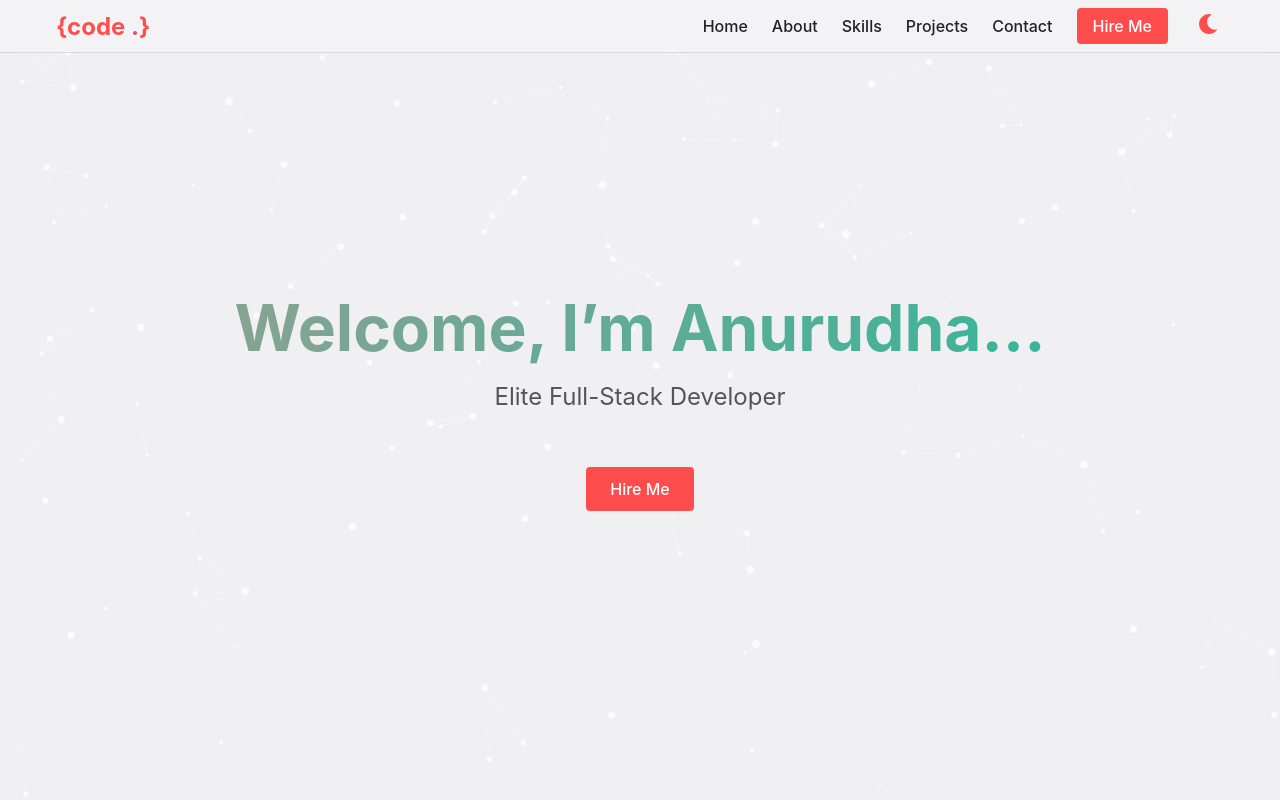
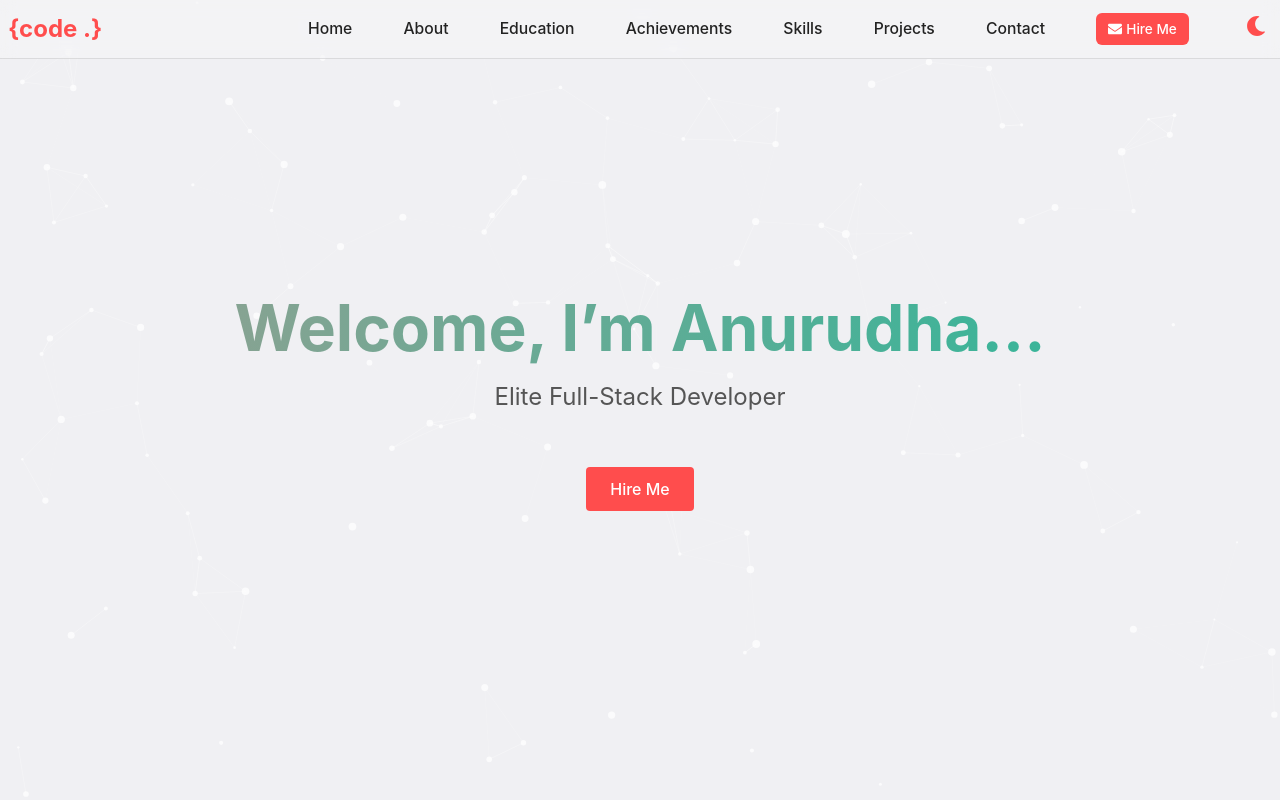
Before and after one commit to anurudha07/Anurudha-s-Portfolio, a React (Create React App) app in the folder frontend/: page / in a window 1280 px wide. Shown: the top 800 px of the page. Built offline with nearby package versions, Linux system fonts and the light colour scheme.

Commit message:
Update Navbar.js

```diff
--- a/frontend/src/components/Navbar.js
+++ b/frontend/src/components/Navbar.js
@@ -1,27 +1,28 @@
 import React, { useState, useEffect } from 'react';
 import { Link, useLocation } from 'react-router-dom';
 import styled from 'styled-components';
-import { FaBars } from 'react-icons/fa';
+import { FaBars, FaHome, FaUser, FaBook, FaAward, FaCode, FaEnvelope } from 'react-icons/fa';
 import { motion, AnimatePresence } from 'framer-motion';
 import ThemeToggle from './ThemeToggle';
 
+// Styled Components
 const Nav = styled.nav`
   position: fixed;
   top: 0;
   width: 100%;
   background: ${props => props.theme.colors.glassBg};
-  backdrop-filter: blur(10px);
-  border-bottom: 1px solid ${props => props.theme.colors.border};
+  backdrop-filter: blur(8px);
+  border-bottom: 0.1px solid ${props => props.theme.colors.border};
   z-index: 1000;
-  transition: background 0.5s;
+  transition: background 0.8s;
 `;
 const NavContainer = styled.div`
-  max-width: 1200px;
+  max-width: 1500px;
   margin: 0 auto;
   display: flex;
   justify-content: space-between;
   align-items: center;
-  padding: 0.5rem 1rem;
+  padding: 0.8rem 0.5rem;
 `;
 const Logo = styled(Link)`
   font-size: 1.5rem;
@@ -30,16 +31,18 @@ const Logo = styled(Link)`
 `;
 const MenuIcon = styled.div`
   display: none;
-  font-size: 1.5rem;
+  font-size: 1.25rem;
   color: ${props => props.theme.colors.text};
   cursor: pointer;
   @media (max-width: ${props => props.theme.breakpoints.tablet}) {
     display: block;
   }
 `;
+
+// Desktop Menu
 const DesktopMenu = styled.div`
   display: flex;
-  gap: 1.5rem;
+  gap: 3.2rem; /* increased gap */
   align-items: center;
   @media (max-width: ${props => props.theme.breakpoints.tablet}) {
     display: none;
@@ -47,78 +50,135 @@ const DesktopMenu = styled.div`
 `;
 const DesktopLink = styled(Link)`
   font-weight: 500;
+  font-size: 0.98rem;
   color: ${props => props.theme.colors.text};
   position: relative;
+  text-decoration: none;
+  &:after {
+    content: '';
+    position: absolute;
+    bottom: -3px;
+    left: 0;
+    width: 0;
+    height: 1px;
+    background: ${props => props.theme.colors.primary};
+    transition: width 0.2s;
+  }
+  &:hover:after {
+    width: 100%;
+  }
+  &:focus {
+    outline: none;
+  }
+  &:focus:after {
+    width: 0;
+  }
 `;
 const DesktopHire = styled.a`
-  padding: 0.5rem 1rem;
+  display: flex;
+  align-items: center;
+  gap: 0.25rem;
+  padding: 0.5rem 0.75rem;
   background: ${props => props.theme.colors.primary};
   color: #fff;
-  border-radius: 4px;
+  border-radius: 6px;
+  font-size: 0.85rem;
   font-weight: 500;
   cursor: pointer;
-  transition: background 0.3s;
+  transition: background 0.2s;
+  text-decoration: none;
   &:hover {
     background: ${props => props.theme.colors.accent};
   }
 `;
+
+// Mobile Sidebar
 const Overlay = styled(motion.div)`
   position: fixed;
   top: 0;
   left: 0;
   width: 100vw;
   height: 100vh;
-  background: rgba(0,0,0,0.6);
-  z-index: 999;
+  background: rgba(0,0,0,0.5);
+  backdrop-filter: blur(4px);
+  z-index: 99;
 `;
 const Panel = styled(motion.div)`
   position: fixed;
   top: 0;
   right: 0;
+  width: 75vw;
+  max-width: 280px;
   height: 100vh;
-  width: 80vw;
-  max-width: 320px;
   background: ${props => props.theme.colors.cardBg};
   display: flex;
   flex-direction: column;
-  padding: 2rem 1.5rem;
-  box-shadow: -2px 0 10px rgba(0,0,0,0.2);
+  padding: 1.1rem;
+  box-shadow: -3px 0 20px rgba(0,0,0,0.2);
+  border-radius: 0 0 0 6px;
   z-index: 1000;
 `;
 const CloseIconWrapper = styled.div`
   align-self: flex-end;
-  font-size: 1.5rem;
+  font-size: 1.85rem;
   cursor: pointer;
-  margin-bottom: 2rem;
+  margin-bottom: 1rem;
   color: ${props => props.theme.colors.text};
 `;
 const NavMenu = styled.ul`
   display: flex;
   flex-direction: column;
-  gap: 1.5rem;
+  gap: 1rem;
   flex-grow: 1;
 `;
+const NavItem = styled.li`
+  list-style: none;
+`;
 const NavLinkStyled = styled(Link)`
-  font-size: 1.2rem;
+  display: flex;
+  align-items: center;
+  gap: 0.75rem;
+  padding: 0.7rem 0.75rem;
+  width: 100%;
+  font-size: 1rem;
   font-weight: 500;
   color: ${props => props.theme.colors.text};
+  border-radius: 4px;
+  text-decoration: none;
+  transition: background 0.2s, color 0.2s;
   &:hover {
+    background: ${props => props.theme.colors.hoverBg};
     color: ${props => props.theme.colors.primary};
+  }
+  &:focus {
+    text-decoration: none;
+    outline: none;
   }
 `;
 const HireButton = styled.a`
-  margin-bottom: 2rem;
-  padding: 0.75rem 1rem;
+  margin: 1rem 0;
+  display: flex;
+  align-items: center;
+  justify-content: center;
+  gap: 0.25rem;
+  padding: 0.6rem 0.75rem;
   background: ${props => props.theme.colors.primary};
   color: #fff;
-  border-radius: 4px;
-  font-weight: 500;
-  text-align: center;
-  cursor: pointer;
-  transition: background 0.3s;
+  border-radius: 6px;
+  font-size: 0.9rem;
+  font-weight: 600;
+  text-decoration: none;
+  transition: background 0.2s;
   &:hover {
     background: ${props => props.theme.colors.accent};
   }
+`;
+const BottomActions = styled.div`
+  margin-top: 1.5rem;
+  padding-bottom: 3rem;
+  display: flex;
+  flex-direction: column;
+  gap: 0.75rem;
 `;
 
 const Navbar = ({ themeMode, toggleTheme }) => {
@@ -126,77 +186,69 @@ const Navbar = ({ themeMode, toggleTheme }) => {
   const [hireText, setHireText] = useState('Hire Me');
   const { pathname } = useLocation();
 
+  useEffect(() => setOpen(false), [pathname]);
+
   const toggle = () => setOpen(prev => !prev);
-  useEffect(() => {
-    setOpen(false);
-  }, [pathname]);
+  const handleHireClick = () => {
+    setHireText('Opening Mail...');
+    setTimeout(() => setHireText('Hire Me'), 2000);
+  };
+  const mailto = `mailto:anurudhs567@gmail.com?subject=${encodeURIComponent(
+    'Hiring You as Full-Stack Developer'
+  )}&body=${encodeURIComponent(
+    'Hello YourName,\n\nI would like to discuss hiring you. Please let me know your availability.\n\nBest regards,\n[Your Name]'
+  )}`;
 
-  const handleHireClick = () => {
-    // Change text briefly
-    setHireText('Opening Mail...');
-    setTimeout(() => {
-      setHireText('Hire Me');
-    }, 3000);
-    // No preventDefault: default mailto opens
-  };
-
-  // Construct mailto link to your address
-  const mailto = `mailto:anurudhs567@gmail.com?subject=${encodeURIComponent('Hiring You as Full-Stack Developer')}&body=${encodeURIComponent('Hello YourName,\n\nI would like to discuss hiring you. Please let me know your availability.\n\nBest regards,\n[Your Name]')}`;
+  const links = [
+    { to: '/', label: 'Home', icon: <FaHome size={18} /> },
+    { to: '/about', label: 'About', icon: <FaUser size={18} /> },
+    { to: '/education', label: 'Education', icon: <FaBook size={18} /> },
+    { to: '/achievements', label: 'Achievements', icon: <FaAward size={18} /> },
+    { to: '/skills', label: 'Skills', icon: <FaCode size={18} /> },
+    { to: '/projects', label: 'Projects', icon: <FaCode size={18} /> },
+    { to: '/contact', label: 'Contact', icon: <FaEnvelope size={18} /> },
+  ];
 
   return (
     <>
       <Nav>
         <NavContainer>
-          <Logo to="/">{'{code .}'}</Logo>
+          <Logo to='/'>{'{code .}'}</Logo>
           <DesktopMenu>
-            <DesktopLink to="/">Home</DesktopLink>
-            <DesktopLink to="/about">About</DesktopLink>
-            <DesktopLink to="/skills">Skills</DesktopLink>
-            <DesktopLink to="/projects">Projects</DesktopLink>
-            <DesktopLink to="/contact">Contact</DesktopLink>
-            <DesktopHire
-              href={mailto}
-              onClick={handleHireClick}
-            >
-              {hireText}
+            {links.map(({ to, label }) => (
+              <DesktopLink key={to} to={to}>{label}</DesktopLink>
+            ))}
+            <DesktopHire href={mailto} onClick={handleHireClick}>
+              <FaEnvelope size={14} /> {hireText}
             </DesktopHire>
             <ThemeToggle theme={themeMode} toggleTheme={toggleTheme} />
           </DesktopMenu>
-          <MenuIcon onClick={toggle} aria-label="Open menu">
+          <MenuIcon onClick={toggle} aria-label='Open menu'>
             <FaBars />
           </MenuIcon>
         </NavContainer>
       </Nav>
+
       <AnimatePresence>
         {open && (
           <>
-            <Overlay
-              initial={{ opacity: 0 }}
-              animate={{ opacity: 1 }}
-              exit={{ opacity: 0 }}
-              onClick={toggle}
-            />
-            <Panel
-              initial={{ x: '100%' }}
-              animate={{ x: 0 }}
-              exit={{ x: '100%' }}
-              transition={{ type: 'spring', stiffness: 300, damping: 30 }}
-            >
+            <Overlay onClick={toggle} initial={{ opacity: 0 }} animate={{ opacity: 1 }} exit={{ opacity: 0 }}/>
+            <Panel initial={{ x: '100%' }} animate={{ x: 0 }} exit={{ x: '100%' }} transition={{ type: 'spring', stiffness: 300, damping: 30 }}>
               <CloseIconWrapper onClick={toggle}>&times;</CloseIconWrapper>
               <NavMenu>
-                <li><NavLinkStyled to="/">Home</NavLinkStyled></li>
-                <li><NavLinkStyled to="/about">About</NavLinkStyled></li>
-                <li><NavLinkStyled to="/skills">Skills</NavLinkStyled></li>
-                <li><NavLinkStyled to="/projects">Projects</NavLinkStyled></li>
-                <li><NavLinkStyled to="/contact">Contact</NavLinkStyled></li>
+                {links.map(({ to, label, icon }) => (
+                  <NavItem key={to}>
+                    <NavLinkStyled to={to} onClick={toggle}>{icon} {label}</NavLinkStyled>
+                  </NavItem>
+                ))}
               </NavMenu>
-              <ThemeToggle theme={themeMode} toggleTheme={toggleTheme} />
-              <HireButton
-                href={mailto}
-                onClick={handleHireClick}
-              >
-                {hireText}
-              </HireButton>
+              <BottomActions>
+                <ThemeToggle theme={themeMode} toggleTheme={toggleTheme} />
+                <HireButton href={mailto} onClick={handleHireClick}>
+                   <FaEnvelope size={16} /> {hireText}
+                </HireButton>
+              </BottomActions>
+
             </Panel>
           </>
         )}
```
